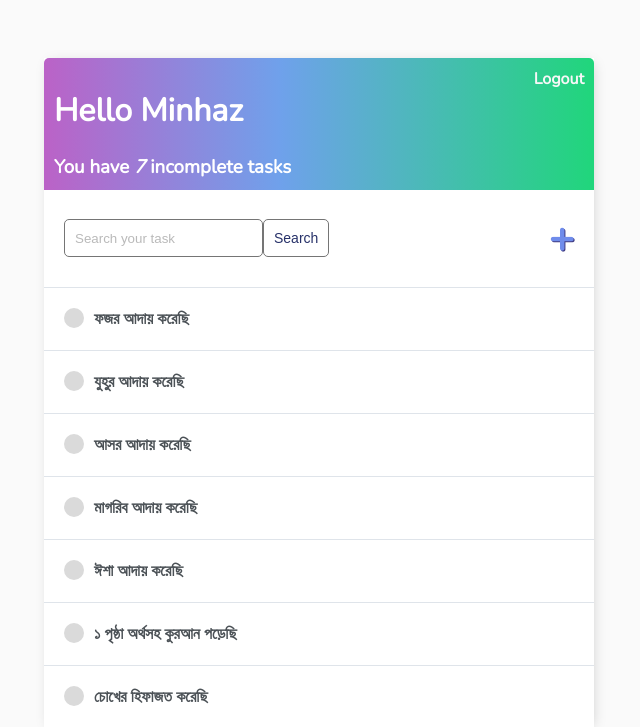
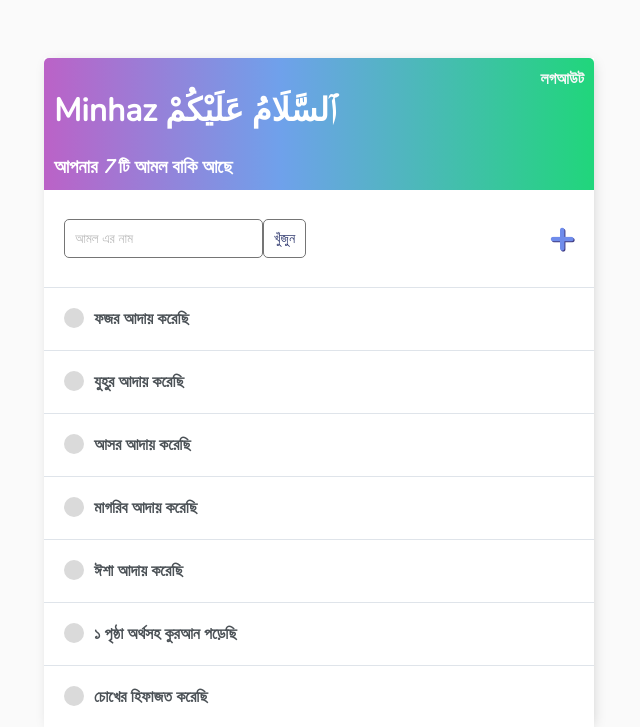
Before and after one commit to divanov11/Django-To-Do-list-with-user-authentication, a Django app: page / in a window 1280 px wide. Shown: the top 727 px of the page, without its empty margins (321-961 px from the left). Run offline with Django 3.2, Linux system fonts and the light colour scheme; a user stored in the database is signed in; data comes from the database, SQL or seed files in the repository; both versions use the stored data as it was after the commit.

Commit message:
converted bangla

```diff
--- a/base/templates/base/login.html
+++ b/base/templates/base/login.html
@@ -2,16 +2,16 @@
 {% block content %}
 
 <div class="header-bar">
-    <h1>Login</h1>
+    <h1>লগইন</h1>
 </div>
 
 <div class="card-body">
     <form method="POST">
         {% csrf_token %}
         {{form.as_p}}
-        <input class="button" type="submit" value="Login">
+        <input class="button" type="submit" value="লগইন">
     </form>
-    <p>Don't have an account? <a href="{% url 'register' %}">Register</a></p>
+    <p>অ্যাকাউন্ট নেই? <a href="{% url 'register' %}">রেজিস্টার</a></p>
 </div>
 
 
--- a/base/templates/base/task_form.html
+++ b/base/templates/base/task_form.html
@@ -2,15 +2,16 @@
 {% block content %}
 
 <div class="header-bar">
-    <a href="{% url 'tasks' %}">&#8592; Back</a>
+    <a href="{% url 'tasks' %}">&#8592; পিছনে</a>
 </div>
 
 
 <div class="card-body">
     <form method="POST" action="">
         {% csrf_token %}
+        <label for="title"> <b>{{task}}</b> </label>
         {{form.as_p}}
-        <input class="button" type="submit" value="Save">
+        <input class="button" type="submit" value="ঠিক আছে">
     </form>
 </div>
 
--- a/base/templates/base/task_list.html
+++ b/base/templates/base/task_list.html
@@ -3,20 +3,20 @@
 <script src="https://cdn.jsdelivr.net/npm/sortablejs@latest/Sortable.min.js"></script>
 <div class="header-bar">
     <div>
-        <h1>Hello {{request.user|title}}</h1>
-        <h3 style="margin:0">You have <i>{{count}}</i> incomplete task{{ count|pluralize:"s" }}</h3>
+        <h1>{{request.user|title}} ٱلسَّلَامُ عَلَيْكُمْ</h1>
+        <h3 style="margin:0">আপনার <i>{{count}}</i> টি আমল বাকি আছে</h3>
     </div>
 
     {% if request.user.is_authenticated %}
-    <a href="{% url 'logout' %}">Logout</a> {% else %}
+    <a href="{% url 'logout' %}">লগআউট</a> {% else %}
     <a href="{% url 'login' %}">Login</a> {% endif %}
 </div>
 
 
 <div id="search-add-wrapper">
     <form method="GET" style="display: flex;">
-        <input type='text' name='search-area' placeholder="Search your task" value="{{search_input}}">
-        <input class="button" type="submit" value='Search'>
+        <input type='text' name='search-area' placeholder="আমল এর নাম" value="{{search_input}}">
+        <input class="button" type="submit" value='খুঁজুন'>
     </form>
     {% if tasks|length > 0 %}
     <a id="add-link" href="{% url 'task-create' %}">&#x2b;</a>
--- a/base/views.py
+++ b/base/views.py
@@ -65,9 +65,9 @@ class TaskList(LoginRequiredMixin, ListView):
 
 
 class TaskDetail(LoginRequiredMixin, DetailView):
-    model = Task
-    context_object_name = 'task'
-    template_name = 'base/task.html'
+     model = Task
+     context_object_name = 'task'
+     template_name = 'base/task.html'
 
 
 class TaskCreate(LoginRequiredMixin, CreateView):
@@ -82,7 +82,7 @@ class TaskCreate(LoginRequiredMixin, CreateView):
 
 class TaskUpdate(LoginRequiredMixin, UpdateView):
     model = Task
-    fields = ['title', 'complete']
+    fields = ['complete']
     success_url = reverse_lazy('tasks')
 
 
```
Also changed, not shown: db.sqlite3.
